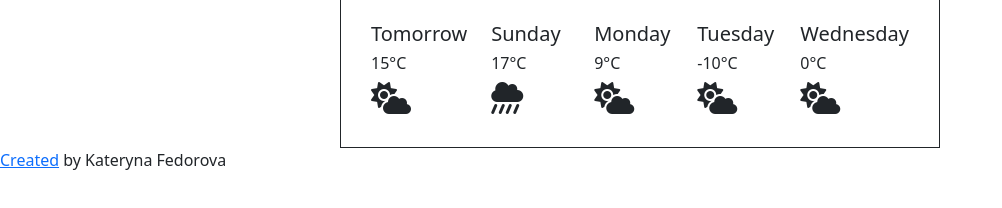
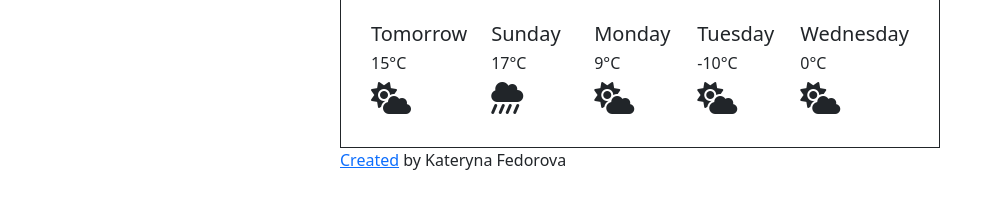
Before and after one commit to k-fedorova/weather-app, a website built with Parcel: page index.html in a window 1280 px wide. Shown: the part 254-462 px from the top of the page, without its empty margins (0-1002 px from the left). Built offline with nearby package versions, Linux system fonts and the light colour scheme.

Commit message:
Add container with class Author

```diff
--- a/index.html
+++ b/index.html
@@ -75,10 +75,11 @@
         </div>
       </div>
     </div>
+    <div class="author">
     <a href="https://github.com/k-fedorova/weather-app" target="_blank"
       >Created</a
     >
-    by Kateryna Fedorova
+    by Kateryna Fedorova</div>
     <script src="src.js"></script>
   </body>
 </html>
--- a/st.css
+++ b/st.css
@@ -28,3 +28,7 @@
 input {
   max-width: 200px;
 }
+.author {
+  margin: 0 auto;
+  max-width: 600px;
+}
```
